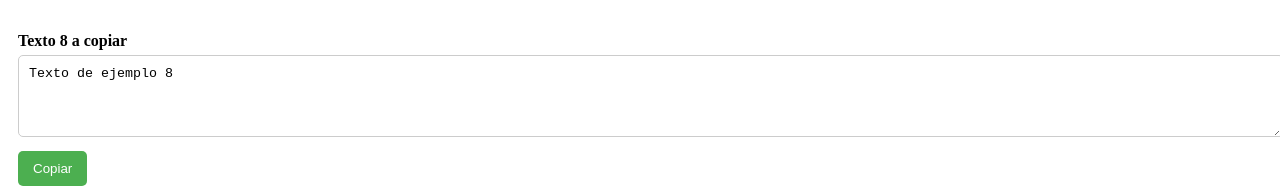
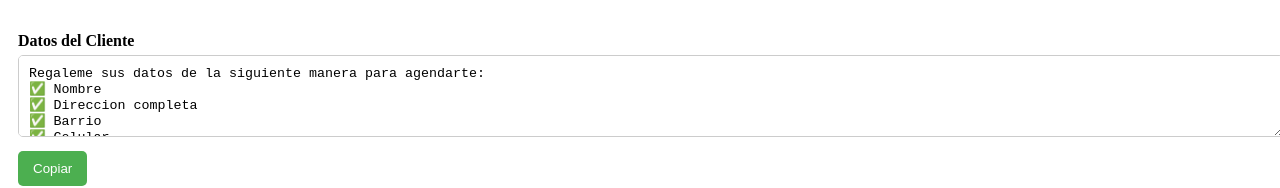
Before and after one commit to FernandoDCYT/CHA-BA, a plain HTML site: page index.html in a window 1280 px wide. Shown: the part 1120-1308 px from the top of the page. Drawn offline with Linux system fonts and the light colour scheme.

Commit message:
Update index.html

```diff
--- a/index.html
+++ b/index.html
@@ -68,8 +68,13 @@ Tenemos una gran variedad de productos de alta calidad para tu hogar, entre ello
             <button onclick="copiarTexto('texto7')">Copiar</button>
         </div>
         <div class="container">
-            <div class="titulo">Texto 8 a copiar</div>
-            <textarea class="texto" id="texto8" rows="4" cols="50">Texto de ejemplo 8</textarea>
+            <div class="titulo">Datos del Cliente</div>
+            <textarea class="texto" id="texto8" rows="4" cols="50">
+Regaleme sus datos de la siguiente manera para agendarte:
+✅ Nombre
+✅ Direccion completa
+✅ Barrio
+✅ Celular</textarea>
             <button onclick="copiarTexto('texto8')">Copiar</button>
         </div>
         <div class="container">
```
